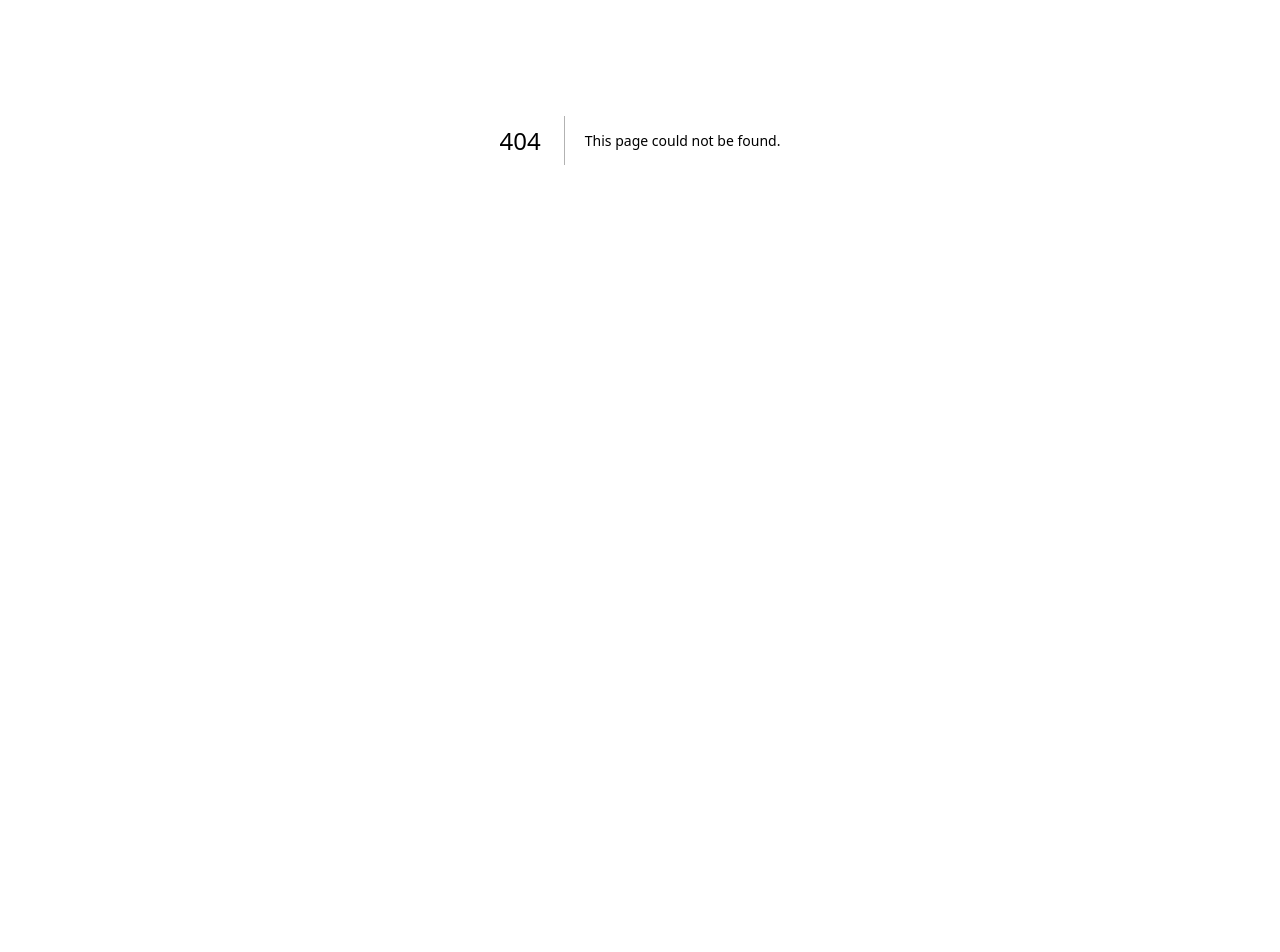
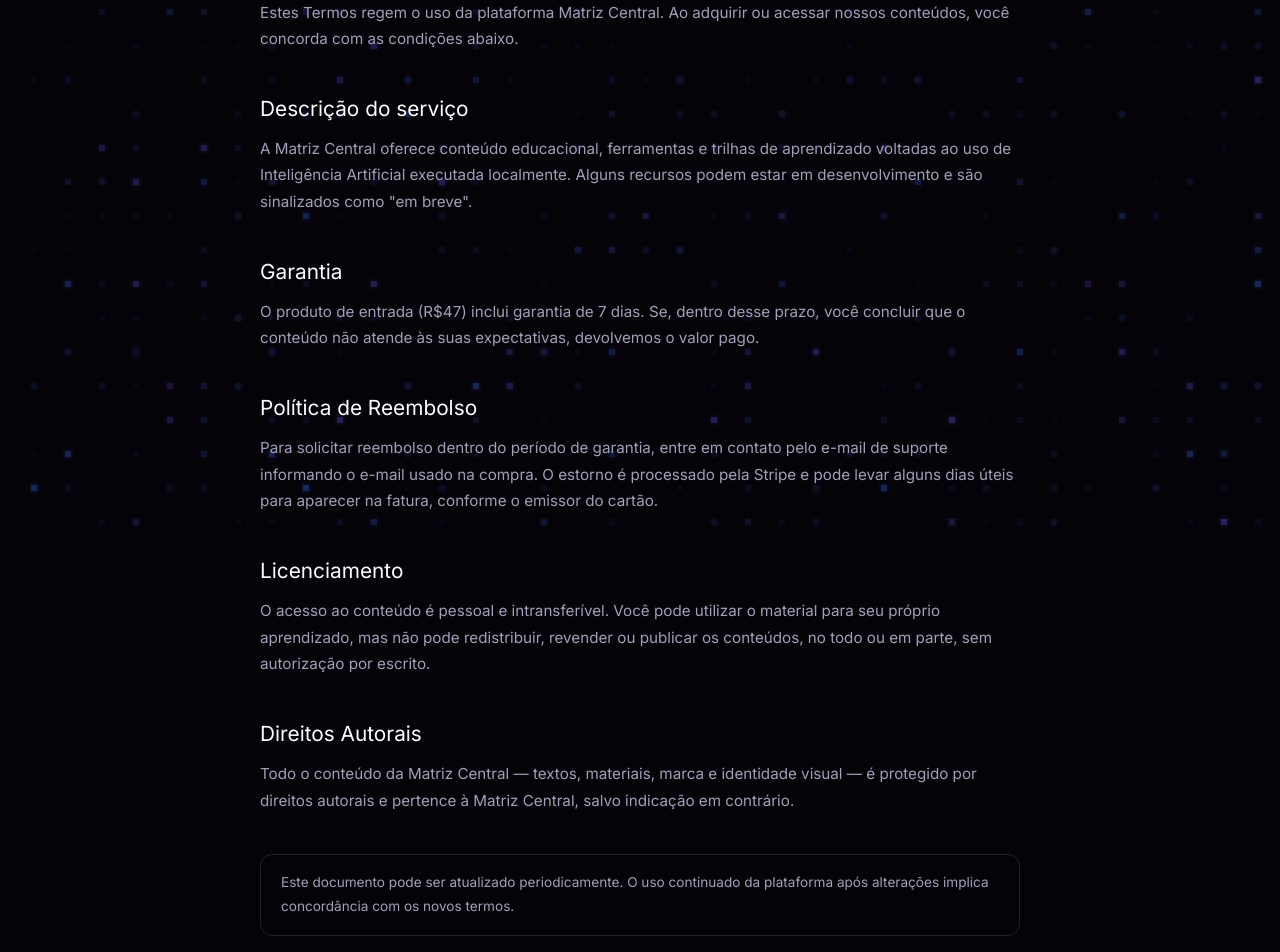
Before and after one commit to limajeferson/matrizcentral, a Next.js app: page /legal/termos in a window 1280 px wide. Before the commit this address had no page. Shown: the part 260-1212 px from the top of the page. Before the commit the page ends 800 px from the top, so only its background shows below. Built offline with nearby package versions, Linux system fonts and the light colour scheme.

Commit message:
feat: paginas legais /legal/privacidade e /legal/termos

```diff
--- a/src/app/(marketing)/landing-v2.css
+++ b/src/app/(marketing)/landing-v2.css
@@ -1078,3 +1078,15 @@ a.mcv2 .mc-footer-link:hover, .mcv2 a.mc-footer-link:hover { color: var(--mc-whi
   position: relative;
   z-index: 1;
 }
+
+/* ---- Páginas legais (/legal/privacidade, /legal/termos) ---- */
+.mcv2 .mc-legal { max-width: 760px; margin: 0 auto; padding: 64px 0 40px; }
+.mcv2 .mc-legal h1 { font-size: clamp(2rem, 5vw, 3.2rem); }
+.mcv2 .mc-legal .mc-legal-updated { color: var(--mc-gray); font-size: 0.8rem; margin: 12px 0 40px; }
+.mcv2 .mc-legal h2 { font-size: 1.3rem; color: var(--mc-white); margin: 40px 0 12px; scroll-margin-top: 90px; }
+.mcv2 .mc-legal p, .mcv2 .mc-legal li { color: var(--mc-gray); font-size: 0.95rem; line-height: 1.75; }
+.mcv2 .mc-legal ul { margin: 12px 0 12px 20px; display: flex; flex-direction: column; gap: 8px; }
+.mcv2 .mc-legal .mc-legal-note {
+  margin-top: 40px; padding: 16px 20px; border: 1px solid var(--mc-line);
+  border-radius: 12px; font-size: 0.85rem;
+}
--- /dev/null
+++ b/src/app/(marketing)/legal/privacidade/page.tsx
@@ -0,0 +1,72 @@
+import { Archivo_Black, Inter } from "next/font/google";
+import "../../landing-v2.css";
+import PixelGridBackground from "@/components/marketing/v2/PixelGridBackground";
+import LandingHeader from "@/components/marketing/v2/LandingHeader";
+import FooterV2 from "@/components/marketing/v2/FooterV2";
+
+const archivoBlack = Archivo_Black({ subsets: ["latin"], weight: "400", variable: "--font-mc-display" });
+const inter = Inter({ subsets: ["latin"], weight: ["400", "500", "600"], variable: "--font-mc-sans" });
+
+export const metadata = {
+  title: "Política de Privacidade — Matriz Central",
+  description: "Como a Matriz Central coleta, usa e protege seus dados.",
+};
+
+export default function PrivacidadePage() {
+  return (
+    <div className={`${archivoBlack.variable} ${inter.variable} mcv2`}>
+      <PixelGridBackground />
+      <LandingHeader />
+      <div className="mc-canvas">
+        <article className="mc-container mc-legal">
+          <h1 className="mc-display">Política de Privacidade</h1>
+          <p className="mc-legal-updated mc-mono">Última atualização: julho de 2025</p>
+
+          <p>
+            Esta Política descreve como a Matriz Central coleta, utiliza e
+            protege as informações de quem usa a plataforma. Ao usar nossos
+            serviços, você concorda com as práticas aqui descritas.
+          </p>
+
+          <h2>Dados que coletamos</h2>
+          <p>
+            Coletamos o e-mail que você fornece ao adquirir um produto, entrar
+            em uma lista de espera ou assinar nossa newsletter. Dados de
+            pagamento são processados diretamente pela Stripe — não armazenamos
+            números de cartão em nossos servidores.
+          </p>
+
+          <h2>Como usamos os dados</h2>
+          <ul>
+            <li>Entregar o produto adquirido e liberar seu acesso.</li>
+            <li>Enviar comunicações sobre sua compra e novidades da plataforma.</li>
+            <li>Melhorar o conteúdo e a experiência de aprendizado.</li>
+          </ul>
+
+          <h2 id="cookies">Cookies</h2>
+          <p>
+            Utilizamos cookies essenciais para o funcionamento do site e,
+            eventualmente, cookies de análise para entender de forma agregada
+            como a plataforma é usada. Você pode desativar cookies não
+            essenciais nas configurações do seu navegador.
+          </p>
+
+          <h2 id="lgpd">LGPD</h2>
+          <p>
+            Em conformidade com a Lei Geral de Proteção de Dados (Lei
+            13.709/2018), você tem direito a acessar, corrigir e solicitar a
+            exclusão dos seus dados pessoais. Para exercer esses direitos,
+            entre em contato pelo e-mail de suporte da plataforma. Não vendemos
+            nem compartilhamos seus dados com terceiros para fins de marketing.
+          </p>
+
+          <p className="mc-legal-note">
+            Este documento pode ser atualizado periodicamente. Recomendamos
+            revisá-lo de tempos em tempos.
+          </p>
+        </article>
+      </div>
+      <FooterV2 />
+    </div>
+  );
+}
--- /dev/null
+++ b/src/app/(marketing)/legal/termos/page.tsx
@@ -0,0 +1,78 @@
+import { Archivo_Black, Inter } from "next/font/google";
+import "../../landing-v2.css";
+import PixelGridBackground from "@/components/marketing/v2/PixelGridBackground";
+import LandingHeader from "@/components/marketing/v2/LandingHeader";
+import FooterV2 from "@/components/marketing/v2/FooterV2";
+
+const archivoBlack = Archivo_Black({ subsets: ["latin"], weight: "400", variable: "--font-mc-display" });
+const inter = Inter({ subsets: ["latin"], weight: ["400", "500", "600"], variable: "--font-mc-sans" });
+
+export const metadata = {
+  title: "Termos de Uso — Matriz Central",
+  description: "Termos e condições de uso da plataforma Matriz Central.",
+};
+
+export default function TermosPage() {
+  return (
+    <div className={`${archivoBlack.variable} ${inter.variable} mcv2`}>
+      <PixelGridBackground />
+      <LandingHeader />
+      <div className="mc-canvas">
+        <article className="mc-container mc-legal">
+          <h1 className="mc-display">Termos de Uso</h1>
+          <p className="mc-legal-updated mc-mono">Última atualização: julho de 2025</p>
+
+          <p>
+            Estes Termos regem o uso da plataforma Matriz Central. Ao adquirir
+            ou acessar nossos conteúdos, você concorda com as condições abaixo.
+          </p>
+
+          <h2>Descrição do serviço</h2>
+          <p>
+            A Matriz Central oferece conteúdo educacional, ferramentas e
+            trilhas de aprendizado voltadas ao uso de Inteligência Artificial
+            executada localmente. Alguns recursos podem estar em
+            desenvolvimento e são sinalizados como &quot;em breve&quot;.
+          </p>
+
+          <h2 id="garantia">Garantia</h2>
+          <p>
+            O produto de entrada (R$47) inclui garantia de 7 dias. Se, dentro
+            desse prazo, você concluir que o conteúdo não atende às suas
+            expectativas, devolvemos o valor pago.
+          </p>
+
+          <h2 id="reembolso">Política de Reembolso</h2>
+          <p>
+            Para solicitar reembolso dentro do período de garantia, entre em
+            contato pelo e-mail de suporte informando o e-mail usado na compra.
+            O estorno é processado pela Stripe e pode levar alguns dias úteis
+            para aparecer na fatura, conforme o emissor do cartão.
+          </p>
+
+          <h2 id="licenciamento">Licenciamento</h2>
+          <p>
+            O acesso ao conteúdo é pessoal e intransferível. Você pode utilizar
+            o material para seu próprio aprendizado, mas não pode redistribuir,
+            revender ou publicar os conteúdos, no todo ou em parte, sem
+            autorização por escrito.
+          </p>
+
+          <h2 id="direitos">Direitos Autorais</h2>
+          <p>
+            Todo o conteúdo da Matriz Central — textos, materiais, marca e
+            identidade visual — é protegido por direitos autorais e pertence à
+            Matriz Central, salvo indicação em contrário.
+          </p>
+
+          <p className="mc-legal-note">
+            Este documento pode ser atualizado periodicamente. O uso continuado
+            da plataforma após alterações implica concordância com os novos
+            termos.
+          </p>
+        </article>
+      </div>
+      <FooterV2 />
+    </div>
+  );
+}
```
